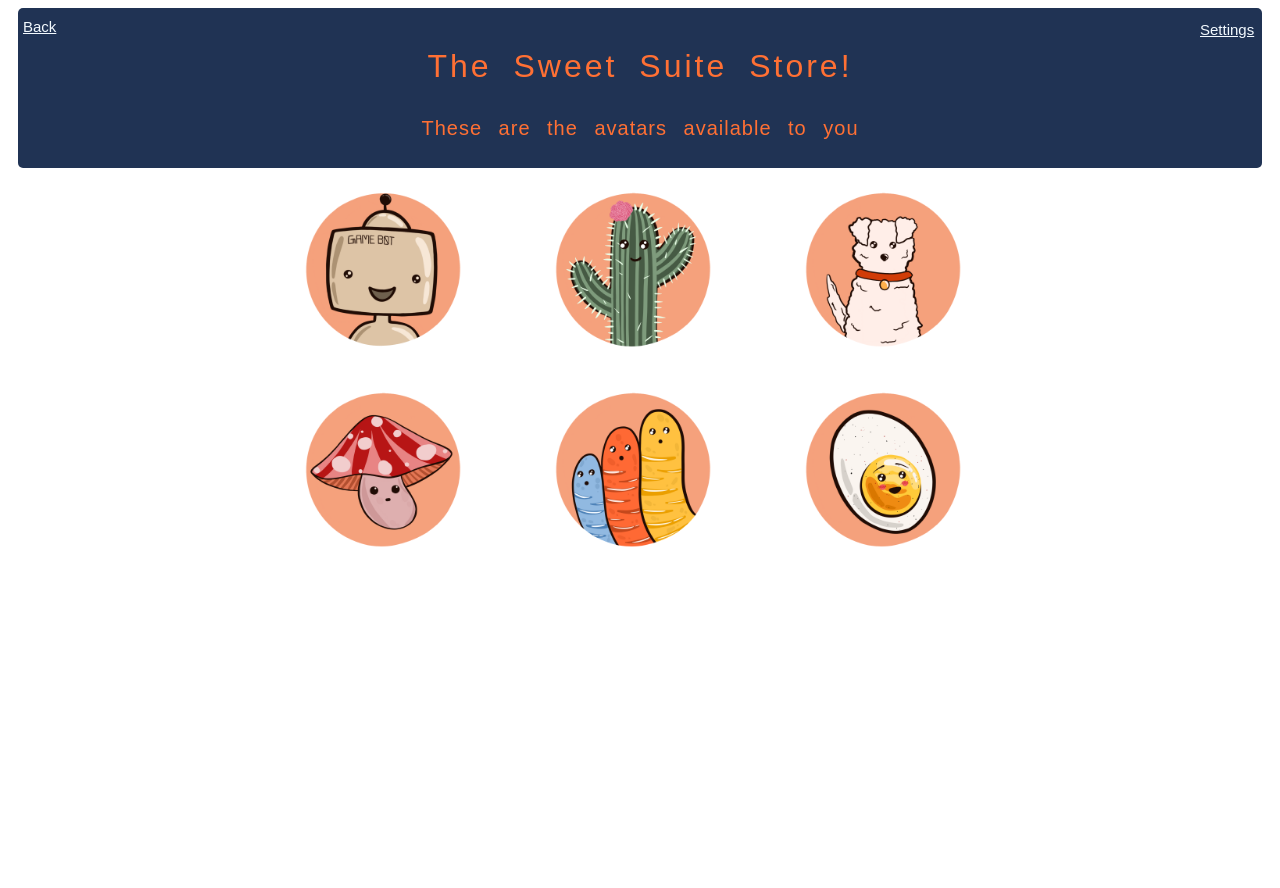
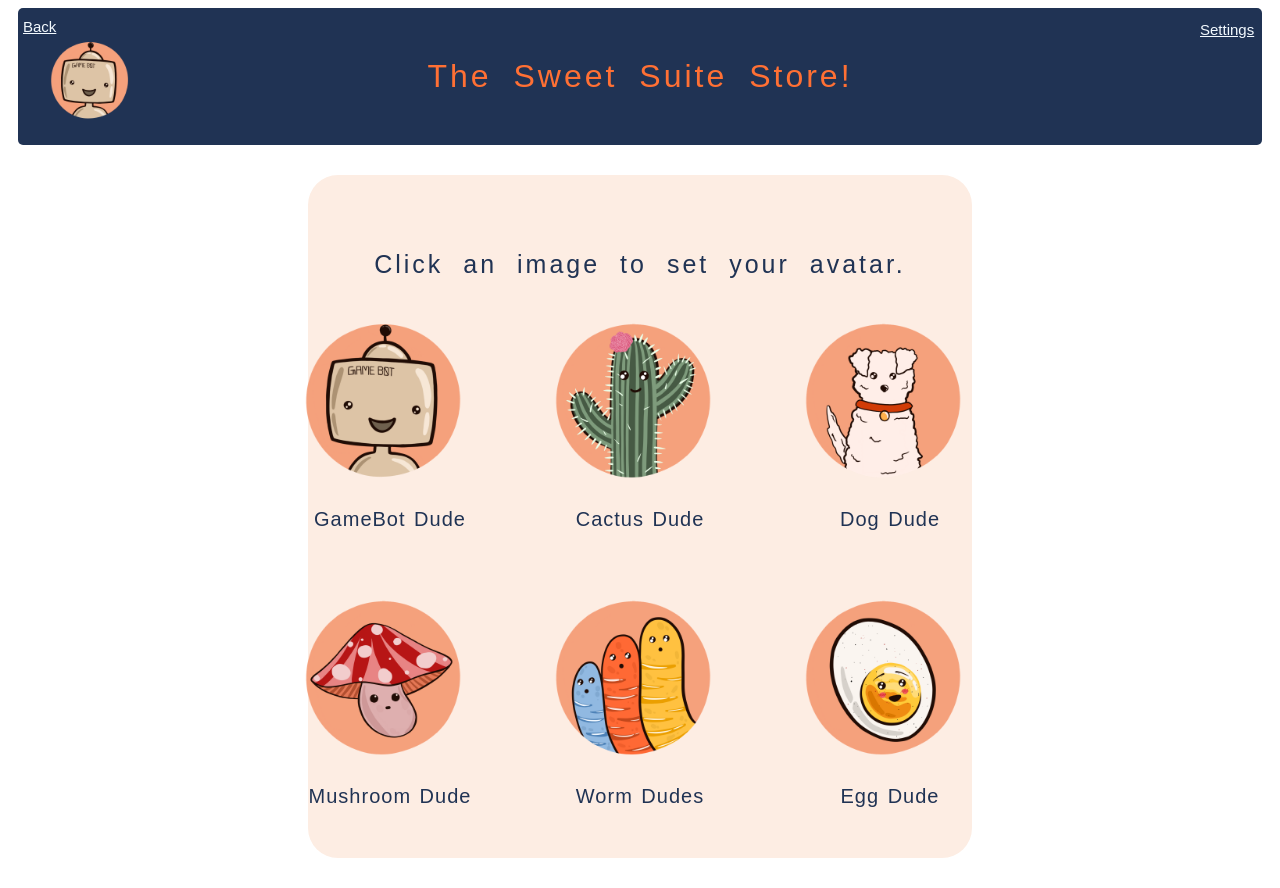
Before and after one commit to CameronRWS/The-Sweet-Suite, a React (Create React App) app in the folder frontend/: page /store in a window 1280 px wide. Before the commit the page ends 800 px from the top, so only its background shows below. Built offline with nearby package versions, Linux system fonts and the light colour scheme.

Commit message:
styling for store

```diff
--- a/frontend/src/pages/Store.css
+++ b/frontend/src/pages/Store.css
@@ -88,13 +88,14 @@
     color: white;
   }
 
-  .gameSuiteText{
+  .storeText{
     text-align: center;
       font-size: 32px;
       font-family: fantasy;
       letter-spacing: 3px;
       word-spacing: 10px;
       color: #FF7034;
+      padding: 10px;
   }
 
   .gameSuiteText2{
@@ -143,5 +144,35 @@
     justify-content: center;
     display: grid;
     grid-column-gap: 50px;
+    grid-row-gap: 50px;
     grid-template-columns: 200px 200px 200px;
   }
+
+.avatarP{
+    justify-content: center;
+    text-align: center;
+    margin: 0px 0;
+    font-size: 20px;
+    font-family: fantasy;
+    letter-spacing: 1px;
+    word-spacing: 2px;
+    color: #203354;;
+}
+
+.setAvatarP{
+    text-align: center;
+    font-size: 25px;
+    font-family: fantasy;
+    letter-spacing: 3px;
+    word-spacing: 10px;
+    color: #203354;
+}
+
+.avatarDiv{
+    text-align: center;
+    background-color: #fdede3;
+    margin: 30px 300px;
+    padding: 50px;
+    border-radius: 30px;
+
+}
--- a/frontend/src/pages/Store.js
+++ b/frontend/src/pages/Store.js
@@ -60,19 +60,42 @@ const Store = (props) => {
         <>
             {props.authVar ? (
                 <div>
-                    <a className = "backText" onClick = {loadHome}>Back</a>
-                    <a className = "Settings" onClick = {loadSettings}>Settings</a>
-                    <div className = "GameSuiteHeader">
-                        <p className="gameSuiteText">{"The Sweet Suite Store!"}</p>
-                        <p className="gameSuiteText2">These are the avatars available to you</p>
+                    <a className="backText" onClick={loadHome}>Back</a>
+                    <a className="Settings" onClick={loadSettings}>Settings</a>
+                    <div className="GameSuiteHeader">
+                        <div className="picDiv">
+                            <img className="profPic" src={props.pic} width="100" height="100" onClick={loadStore}></img>
+                        </div>
+                        <p className="storeText">{"The Sweet Suite Store!"}</p>
                     </div>
-                    <div className = "Images">
-                        <img src = {GameBot} alt = "game bot" width = "200" height = "200" onClick = {makeProfile}></img>
-                        <img src = {Cactus} alt = "cactus" width = "200" height = "200" onClick = {makeProfile}></img>
-                        <img src = {Dog} alt = "dog" width = "200" height = "200" onClick = {makeProfile}></img>
-                        <img src = {Mushroom} alt = "mushroom" width = "200" height = "200" onClick = {makeProfile}></img>
-                        <img src = {Worms} alt = "worms" width = "200" height = "200" onClick = {makeProfile}></img>
-                        <img src = {Egg} alt = "egg" width = "200" height = "200" onClick = {makeProfile}></img>
+                    <div className="avatarDiv">
+                    <p className="setAvatarP">Click an image to set your avatar.</p>
+                    <div className="Images">
+                        <div>
+                            <img src={GameBot} alt="game bot" width="200" height="200" onClick={makeProfile}></img>
+                            <p className="avatarP">GameBot Dude</p>
+                        </div>
+                        <div>
+                            <img src={Cactus} alt="cactus" width="200" height="200" onClick={makeProfile}></img>
+                            <p className="avatarP">Cactus Dude</p>
+                        </div>
+                        <div>
+                            <img src={Dog} alt="dog" width="200" height="200" onClick={makeProfile}></img>
+                            <p className="avatarP">Dog Dude</p>
+                        </div>
+                        <div>
+                            <img src={Mushroom} alt="mushroom" width="200" height="200" onClick={makeProfile}></img>
+                            <p className="avatarP">Mushroom Dude</p>
+                        </div>
+                        <div>
+                            <img src={Worms} alt="worms" width="200" height="200" onClick={makeProfile}></img>
+                            <p className="avatarP">Worm Dudes</p>
+                        </div>
+                        <div>
+                            <img src={Egg} alt="egg" width="200" height="200" onClick={makeProfile}></img>
+                            <p className="avatarP">Egg Dude</p>
+                        </div>
+                    </div>
                     </div>
                 </div>
             ):(
```
